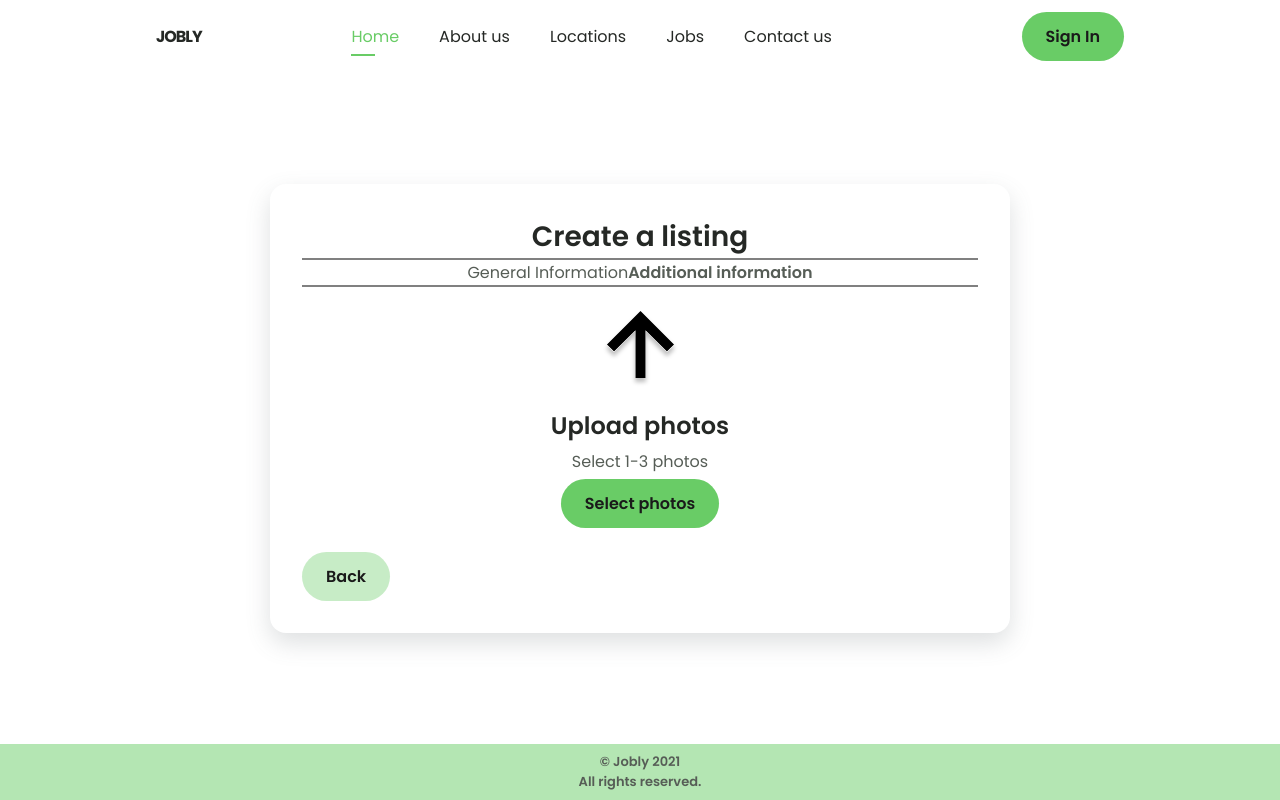
After one commit to AiridasZal/KA-Jobs, a PHP site: page /add-images-alt.php in a window 1280 px wide. The commit adds this page. Run offline with PHP 8.4, Linux system fonts and the light colour scheme.

Commit message:
Temp stuff

```diff
--- a/404page.php
+++ b/404page.php
@@ -29,7 +29,7 @@
          <section class="home section" id="home">
                  <div style="margin-left: px; text-align: center;">
 					 <video autoplay muted play id="notfoundimg">
-        					<source src="img/Error404.mp4">
+        					<source src="img/404error.mp4">
 							Sorry, your browser doesn't support embedded videos.
         				</video>
                     <h1 class="home__title">Oops.</h1>
--- /dev/null
+++ b/add-images-alt.php
@@ -0,0 +1,115 @@
+<?php
+    session_start();
+?>
+
+<!DOCTYPE html>
+    <html lang="en">
+    <head>
+        <meta charset="UTF-8">
+        <meta name="viewport" content="width=device-width, initial-scale=1.0">
+        <meta name="description" content="Employ a variety of specialists to complete various tasks or create your own job oppurtunities.">
+        <!--=============== BOXICONS ===============-->
+        <link href='https://cdn.jsdelivr.net/npm/boxicons@2.0.5/css/boxicons.min.css' rel='stylesheet'>
+
+        <!--=============== REMIX ICONS ===============-->
+        <link href="https://cdn.jsdelivr.net/npm/remixicon@2.5.0/fonts/remixicon.css" rel="stylesheet">
+
+        <!--=============== CSS ===============-->
+        <link rel="stylesheet" href="css/login.css">
+        <link rel="stylesheet" href="css/styles.css">
+        <link rel="stylesheet" href="css/add-job.css">
+
+        <title>Jobly</title>
+    </head>
+    <body>
+        <!--=============== HEADER ===============-->
+        <header class="header" id="header">
+            <nav class="nav container">
+                <a href="index.php" class="nav__logo">Jobly</a>
+
+                <div class="nav__menu" id="nav-menu">
+                        <ul class="nav__list">
+                            <li class="nav__item">
+                                <a href="index.php#home" class="nav__link active-link">Home</a>
+                            </li>
+                            <li class="nav__item">
+                                <a href="index.php#about" class="nav__link">About us</a>
+                            </li>
+                            <li class="nav__item">
+                                <a href="index.php#locations" class="nav__link">Locations</a>
+                            </li>
+                            <li class="nav__item">
+                                <a href="jobs.php" class="nav__link">Jobs</i></a>
+                            </li>
+                            <li class="nav__item">
+                                <a href="index.php#contact" class="nav__link">Contact us</a>
+                            </li>
+                            <?php
+                            if (isset($_SESSION["useruid"])) {
+                                echo
+                                    "<li class='nav__item'>
+                                        <a href='profile.php' class='nav__link'>Profile page</a>
+                                    </li>";
+                                echo
+                                    "<li class='nav__item'>
+                                    <a href='includes/logout.inc.php' class='nav__link-fix button__menu'>Log out</a>
+                                    </li>";
+                            }
+                            else{
+                                echo
+                                    "<li class='nav__item'>
+                                        <a href='login.php' class='nav__link-fix button__menu'>Sign In</a>
+                                    </li>";
+                            }
+                            ?>
+                        </ul>
+                        <div class="nav__close" id="nav-close">
+                            <i class="ri-close-line"></i>
+                        </div>
+                    </div>
+                <div class="nav__toggle" id="nav-toggle">
+                    <i class='bx bx-menu'></i>
+                </div>
+                <?php
+                    if (isset($_SESSION["useruid"])) {
+                        echo "<a href='includes/logout.inc.php' class='button button__header'>Log out</a>";
+                    }
+                    else{
+                        echo "<a href='login.php' class='button button__header'>Sign In</a>";
+                    }
+                ?>
+            </nav>
+        </header>
+
+<main class="main">
+    <div class="l-form container">
+        <form method="post" class="job-form">
+            <h2 class="job-title">Create a listing</h2>
+            <hr style="height:2px;border-width:0;color:gray;background-color:gray">
+            <ul class="info_list">
+                <li>
+                    <div class="job_subtitle_hidden">General Information</div>
+                </li>
+                <li>
+                    <div class="job_current job_subtitle_hidden_center">Additional information</div>
+                </li>
+                <li>
+                    <div class="job_current job_subtitle_hidden">Additional information</div>
+                </li>
+            </ul>
+            <hr style="height:2px;border-width:0;color:gray;background-color:gray">
+            <div class="upload-items-center">
+            <img src="img/uploadarrow.svg" alt="Upload 1 to 3 photos describing your job." class="upload-arrow">
+            <h2>Upload photos</h2>
+            <p>Select 1-3 photos</p>
+            <a href=""class="button" >Select photos</a>
+            </div>
+
+            <a href="" class="button back-button"> Back</a>
+        </form>
+    </div>
+</main>
+
+<?php
+    include_once 'footer.signup.php';
+?>
--- a/css/add-job.css
+++ b/css/add-job.css
@@ -78,3 +78,50 @@
   .header{
     z-index: 5;
   }
+
+  .job-title{
+  color: var(--title-color);
+  font-size: var(--h2-font-size);
+  font-weight: var(--font-semi-bold);
+  text-align: center;
+  }
+
+  .back-button{
+    background-color: var(--first-color-light);
+  }
+  .back-button:hover{
+    background-color: var(--first-color-lighten);
+  }
+
+  .upload-items-center{
+    align-items: center;
+    display: flex;
+    flex-direction: column;
+    justify-content: flex-start;
+    row-gap: 5px;
+    padding-bottom: 1.5rem;
+  }
+
+  .upload-arrow{
+    padding-top: 1.5rem;
+    padding-bottom: 1rem;
+  }
+
+  .job-form{
+      width: 740px;
+      padding: 2rem 2rem;
+      border-radius: 1rem;
+      box-shadow: 0 10px 25px rgba(92,99,105,.2);
+  }
+
+  .info_list{
+    display: flex;
+    flex-direction: row;
+    align-items: center;
+    justify-self: center;
+    justify-content: space-evenly;
+  }
+
+  .job_current{
+    font-weight: var(--font-semi-bold);
+  }
--- a/css/styles.css
+++ b/css/styles.css
@@ -504,10 +504,22 @@ img {
   }
 }
 
+@media screen and (max-width: 480px) {
+  .job_subtitle_hidden{
+    display: none;
+  }
+  .job_current{
+    position: relative;
+    margin-right: auto;
+    margin-left: auto;
+  }
+}
+
 @media screen and (max-width: 400px) {
   .button__menu{
     padding: .75rem 28%;
   }
+
 }
 
 @media screen and (max-width: 360px) {
@@ -519,6 +531,11 @@ img {
   }
 }
 
+@media screen and (min-width: 480px){
+  .job_subtitle_hidden_center{
+    display: none;
+  }
+}
 
 
 /* For medium devices */
```
Also changed, not shown: 2 other files.
